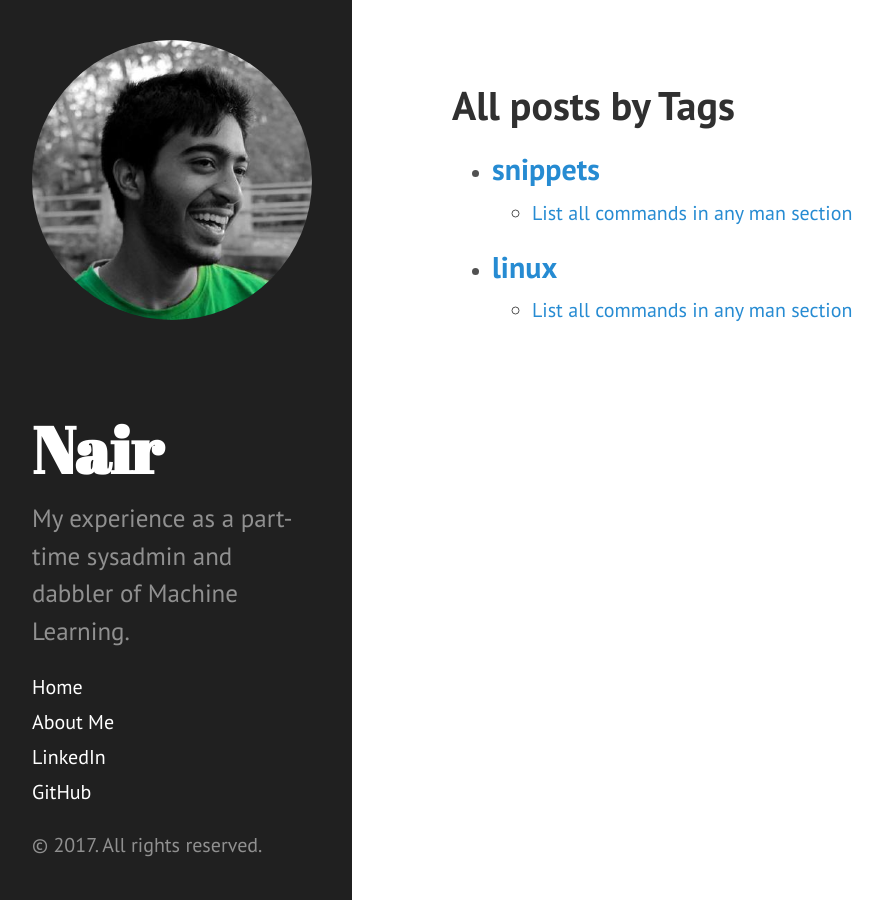
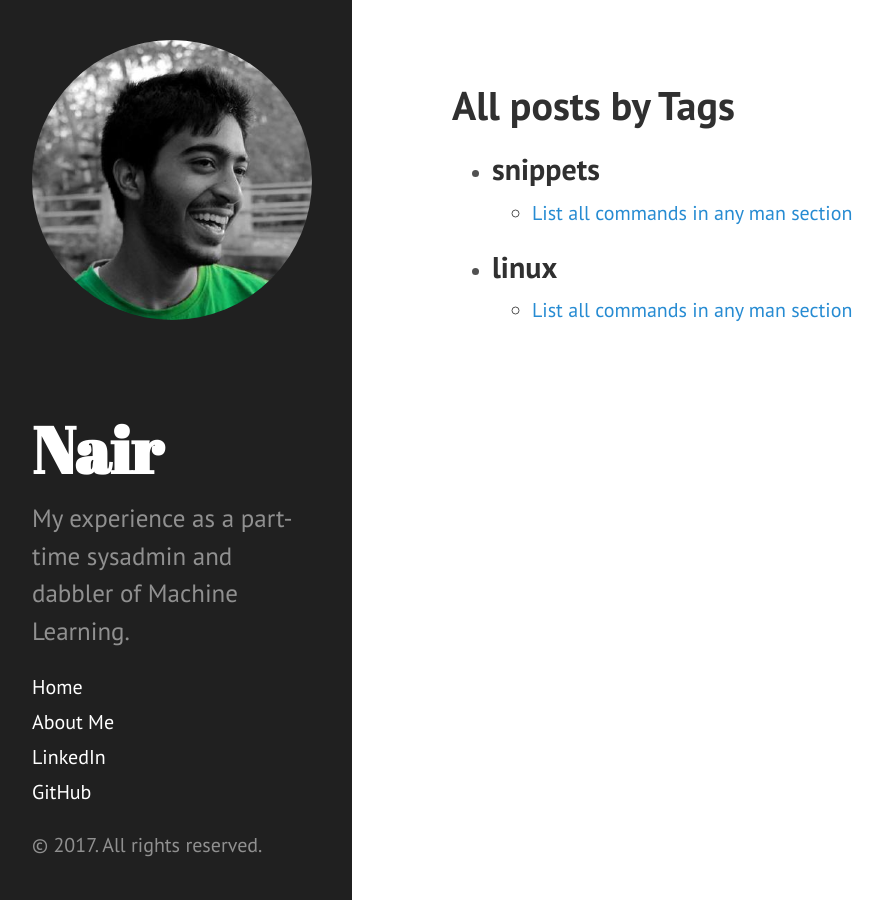
Before and after one commit to AadityaNair/AadityaNair.github.io, a Jekyll site: the page built from pages/taglist.html, in a window 1280 px wide. Shown: the whole page, without its empty margins (8-891 px from the left). Built offline with Jekyll 4.4.1, drawn with Linux system fonts in a browser that asks for light colours.

Commit message:
Tags are better looking. Small name change

```diff
--- a/pages/taglist.html
+++ b/pages/taglist.html
@@ -9,7 +9,7 @@ title: All posts by Tags
     {% assign posts = tag | last %}
 <ul>
     <li><h2>
-            <a id="snippet-name" name={{tag_name}}> {{tag_name}} </a>
+            <a id="tag-name" name={{tag_name}}> {{tag_name}} </a>
     </h2></li>
     <ul>
         {% for post in posts%}
--- a/public/css/custom.css
+++ b/public/css/custom.css
@@ -27,3 +27,8 @@
    border-radius: 3px;
    //do something about these specific values
 }
+
+#tag-name{
+    color: #303030;
+    text-decoration: none;
+}
```
